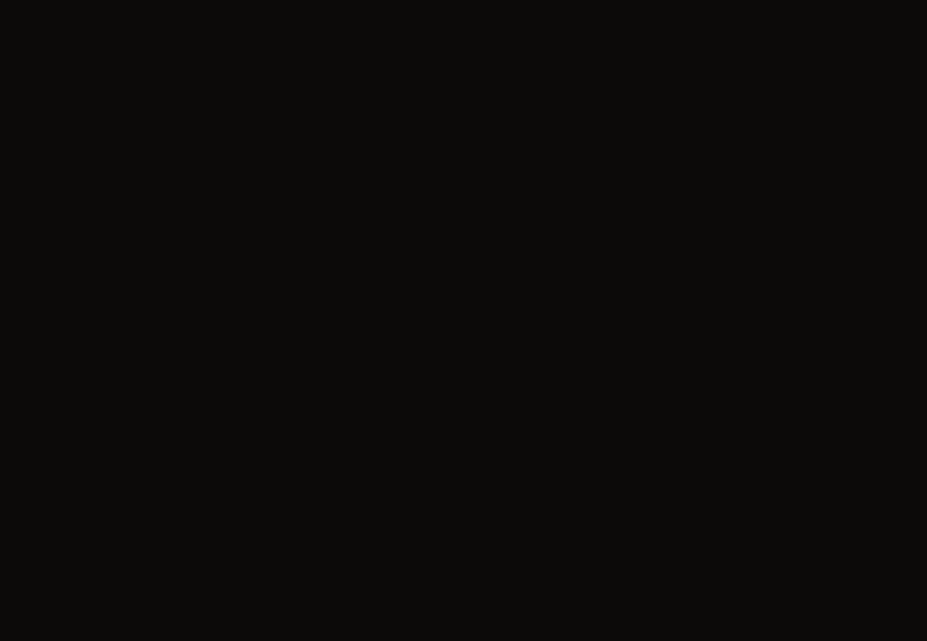
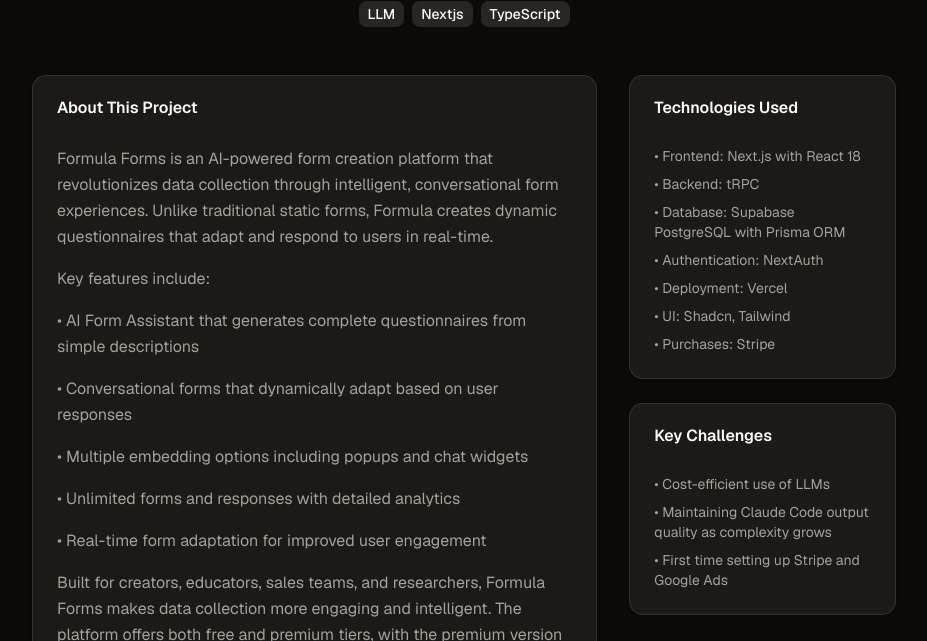
Before and after one commit to awtotty/website, a Next.js app: page /projects/formula in a window 1280 px wide. Before the commit this address had no page. Shown: the part 311-952 px from the top of the page, without its empty margins (176-1103 px from the left). Before the commit the page ends 800 px from the top, so only its background shows below. Built offline with nearby package versions, Linux system fonts and the light colour scheme.

Commit message:
Formula details page

```diff
--- a/src/data/projects.ts
+++ b/src/data/projects.ts
@@ -21,8 +21,37 @@
     tags: ["LLM", "Nextjs", "TypeScript"],
     liveUrl: "https://formulaforms.app",
     blogUrl: "https://austintotty.substack.com/p/introducing-formula-ai-powered-forms",
-    hasDetailPage: false,
+    hasDetailPage: true,
     icon: "https://formulaforms.app/favicon.ico",
+    longDescription: `
+      Formula Forms is an AI-powered form creation platform that revolutionizes data collection through intelligent, conversational form experiences. Unlike traditional static forms, Formula creates dynamic questionnaires that adapt and respond to users in real-time.
+
+      Key features include:
+      • AI Form Assistant that generates complete questionnaires from simple descriptions
+      • Conversational forms that dynamically adapt based on user responses
+      • Multiple embedding options including popups and chat widgets
+      • Unlimited forms and responses with detailed analytics
+      • Real-time form adaptation for improved user engagement
+
+      Built for creators, educators, sales teams, and researchers, Formula Forms makes data collection more engaging and intelligent. The platform offers both free and premium tiers, with the premium version unlocking advanced AI-powered conversation features and form generation capabilities.
+
+      This project demonstrates expertise in modern AI integration, user experience design, and building scalable SaaS platforms with complex interactive features.
+      Check out the blog post linked at the top of this page for more on the process of creating this application.
+    `,
+    technologies: [
+      "Frontend: Next.js with React 18",
+      "Backend: tRPC",
+      "Database: Supabase PostgreSQL with Prisma ORM",
+      "Authentication: NextAuth",
+      "Deployment: Vercel",
+      "UI: Shadcn, Tailwind",
+      "Purchases: Stripe"
+    ],
+    challenges: [
+      "Cost-efficient use of LLMs",
+      "Maintaining Claude Code output quality as complexity grows",
+      "First time setting up Stripe and Google Ads"
+    ],
   },
   {
     id: "kenmo",
@@ -40,7 +69,6 @@
       • Digital wallet system for students and teachers
       • Transaction history and ledger management
       • Real-time balance updates and notifications
-      • Classroom management tools for educators
       • Double-entry bookkeeping system for accuracy
       • Mobile-responsive design for accessibility
 
@@ -48,17 +76,16 @@
     `,
     technologies: [
       "Frontend: Next.js with React 18",
-      "Backend: Next.js API routes",
-      "Database: PostgreSQL with Prisma ORM",
-      "Authentication: NextAuth.js",
-      "Deployment: Vercel platform",
-      "Styling: Tailwind CSS"
+      "Backend: tRPC",
+      "Database: Supabase PostgreSQL with Prisma ORM",
+      "Authentication: Clerk",
+      "Deployment: Vercel",
+      "UI: Tailwind"
     ],
     challenges: [
       "Implementing reliable double-entry bookkeeping system",
       "Ensuring transaction consistency and data integrity",
       "Creating intuitive user interface for educational use",
-      "Managing real-time updates across multiple users",
       "Designing secure authentication for students"
     ]
   },
```
